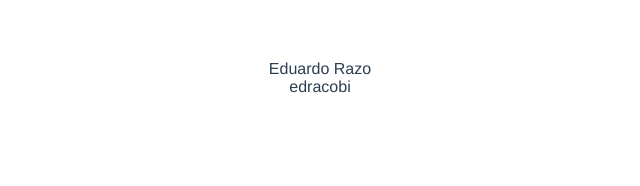
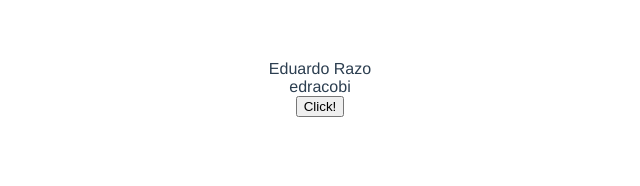
Before and after one commit to Edracobi028/vue-components-composition, a Vue app: page / in a window 1280 px wide. Shown: the top 186 px of the page, without its empty margins (320-960 px from the left). Built offline with nearby package versions, Linux system fonts and the light colour scheme.

Commit message:
Template refs 20/23

```diff
--- a/src/components/Home.vue
+++ b/src/components/Home.vue
@@ -1,10 +1,11 @@
 <template>
     <div>{{ fullName }}</div>
     <div>{{ username }}</div>
+    <button ref="btn">Click!</button>
 </template>
 
 <script>
-import { toRefs, computed, inject } from 'vue';
+import { ref, toRefs, computed, watch, inject } from 'vue';
 
     export default{
         props:{
@@ -23,9 +24,17 @@ import { toRefs, computed, inject } from 'vue';
 
             expose({ fullName,});//Enviamos por funcion expose
 
+            //para que sea reactiva se crea una variable por convencion null  y ponerla accesible en el return
+            const btn = ref(null);
+
+            watch(btn, (valor) => {
+                console.log(valor);
+            });
+
             return{
                 fullName,
-                username
+                username,
+                btn,
             };
         },
     };
```
